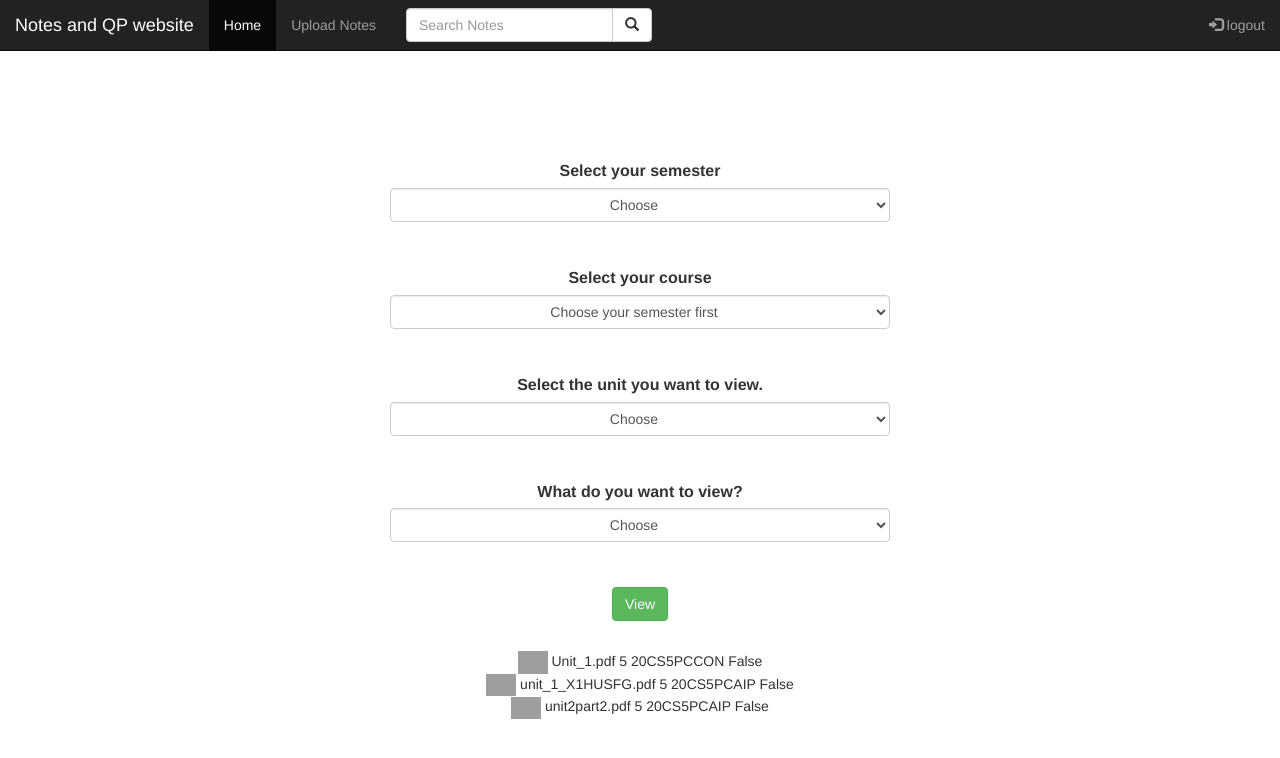
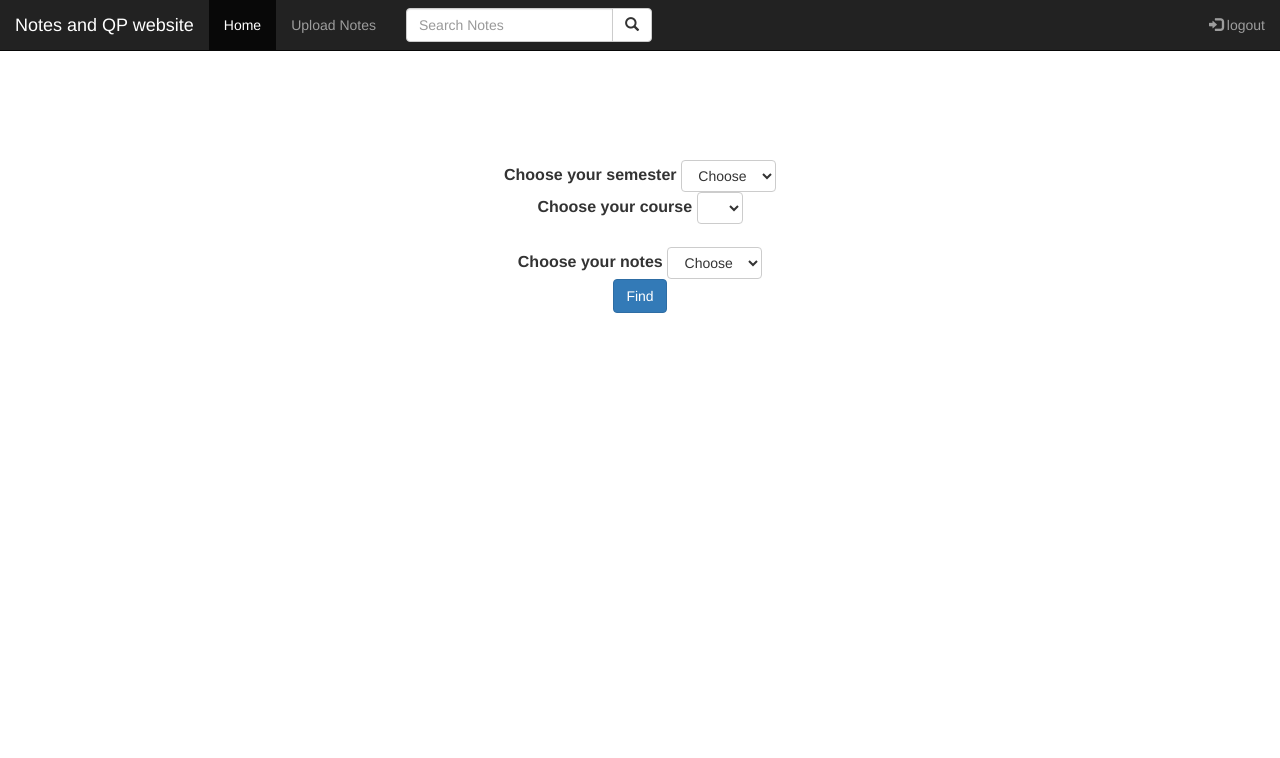
Before and after one commit to Manoj546/django-notesapp, a Django app: page / in a window 1280 px wide. Shown: the top 758 px of the page. Run offline with Django 4.2, Linux system fonts and the light colour scheme; a user stored in the database is signed in; data comes from the database, SQL or seed files in the repository; both versions use the stored data as it was after the commit; lists and menus that the app fills with data are empty; some libraries are stand-ins or nearby versions; grey boxes are pictures that could not be loaded.

Commit message:
upload  part

```diff
--- a/userlogin-master/authentication/models.py
+++ b/userlogin-master/authentication/models.py
@@ -6,6 +6,6 @@ from django.db import models
 class Filedatabase(models.Model):
     semester = models.CharField(max_length=255)
     course = models.CharField(max_length=255)
-    course = models.CharField(max_length=255)
+    notes = models.CharField(max_length=255)
     myfiles = models.FileField(upload_to="")
     display = models.CharField(max_length=255)
--- a/userlogin-master/authentication/views.py
+++ b/userlogin-master/authentication/views.py
@@ -10,7 +10,7 @@ from django.utils.http import urlsafe_base64_decode, urlsafe_base64_encode
 from django.utils.encoding import force_bytes, force_str
 from django.contrib.auth import authenticate, login, logout
 from .tokens import generate_token
-from . models import Filedatabase
+from .models import Filedatabase
 
 MESSAGE_TAGS = {
     messages.DEBUG: 'alert-info',
@@ -23,8 +23,15 @@ MESSAGE_TAGS = {
 
 # Create your views here.
 def home(request):
-    data = Filedatabase.objects.all()
-    return render(request, "authentication/home/home.html", {'data': data})
+    if request.method == "POST":
+        semester = request.POST.get("semester")
+        course = request.POST.get("course")
+        notes = request.POST.get("notes")
+        if semester is not None:
+            data = Filedatabase.objects.filter(semester=semester).filter(course=course).filter(notes=notes)
+        print(semester, course, notes)
+        return render(request, "authentication/home/home.html", {'data': data})
+    return render(request, "authentication/home/home.html")
 
 
 def upload(request):
@@ -32,7 +39,7 @@ def upload(request):
 
 
 def send_files(request):
-    if request.method == "POST"  :
+    if request.method == "POST":
         semester = request.POST.get("semester")
         course = request.POST.get("course")
         notes = request.POST.get("notes")
--- a/userlogin-master/templates/authentication/home/home.html
+++ b/userlogin-master/templates/authentication/home/home.html
@@ -189,25 +189,14 @@
     <br>
     {% if user.is_authenticated %}
     <div class="container-fluid">
-        <form class="selection" action="" method="post">
-            <!-- <div class="form-group">
-            <label for="email">Email address:</label>
-            <input type="email" class="form-control" id="email">
-            </div>
-            <div class="form-group">
-            <label for="pwd">Password:</label>
-            <input type="password" class="form-control" id="pwd">
-            </div>
-            <div class="checkbox">
-            <label><input type="checkbox"> Remember me</label>
-            </div> -->
-
-            <div class="form-group" id="1">
-                <label class="form-label" for="semester">Select your semester</label>
-                <select class="form-control" name="semester" id="semester" onchange="populate1(this.id, 'course','2')">
+        <form action="" method="post" enctype="multipart/form-data">
+            {% csrf_token %}
+      <div class="mb-3" id="1" style="display: block">
+        <label for="semester">Choose your semester</label>
+        <select class="btn btn-default dropdown-toggle" name="semester" id="semester" onchange="populate1(this.id, 'course','2')">
+          <option value="" selected>Choose</option>
           <!-- <option value="1">1</option>
             <option value="2">2</option> -->
-                    <option value="" selected>Choose</option>
           <option value="3">3</option>
           <option value="4">4</option>
           <option value="5">5</option>
@@ -216,38 +205,25 @@
           <option value="8">8</option>
         </select>
       </div>
-
-            <div class="form-group" id="2">
-                <label class="form-label" for="course">Select your course</label>
-                <select class="form-control course" name="course" id="course">
-                    <option value="" selected>Choose your semester first</option>
-                    <!-- <option value="os">OS</option>
-                    <option value="java">Java</option> -->
+      <div class="mb-3" id="2">
+        <label for="course">Choose your course</label>
+        <select class="btn btn-default dropdown-toggle" name="course" id="course" onchange="document.getElementById('3').style.display = 'block'"
+          class="form-select"></select>
+      </div>
+      <br>
+      <div class="mb-3" id="3" onchange="document.getElementById('4').style.display = 'block'">
+        <label for="notes">Choose your notes</label>
+        <select class="btn btn-default dropdown-toggle" name="notes" id="notes" class="form-select">
+          <option value="" selected>Choose</option>
+          <option value="notes">Notes</option>
+          <option value="cie">CIE</option>
+          <option value="see">SEE</option>
         </select>
       </div>
-
-            <div class="form-group">
-                <label class="form-label" for="unit">Select the unit you want to view.</label>
-                <select class="form-control" name="unit" id="unit">
-                    <option value="" selected>Choose</option>
-                    <option value="1">1</option>
-                    <option value="2">2</option>
-                    <option value="3">3</option>
-                    <option value="4">4</option>
-                    <option value="5">5</option>
-                </select>
+      <div class="mb-3" id="5">
+        <!-- <button type="button" class="btn btn-outline-primary">Submit</button> -->
+        <button type="submit" class="btn btn-primary">Find</button>
       </div>
-
-            <div class="form-group">
-                <label class="form-label" for="resource">What do you want to view?</label>
-                <select class="form-control" name="resource" id="resource">
-                    <option value="" selected>Choose</option>
-                    <option value="notes">Notes</option>
-                    <option value="question papers">Question Papers</option>
-                </select>
-            </div>
-
-            <button type="submit" class="btn btn-success">View</button>
     </form>
     </div>
     <div>
@@ -257,6 +233,7 @@
             {{p.myfiles}}
             {{p.semester}}
             {{p.course}}
+            {{p.notes}}
             {{p.display}}
         </div>
 
```
Also changed, not shown: userlogin-master/authentication/migrations/0003_remove_filedatabase_notes.py (added), userlogin-master/authentication/migrations/0004_filedatabase_notes.py (added), userlogin-master/db.sqlite3, 14 other files. Lines whose indentation alone changed are shown as unchanged.
